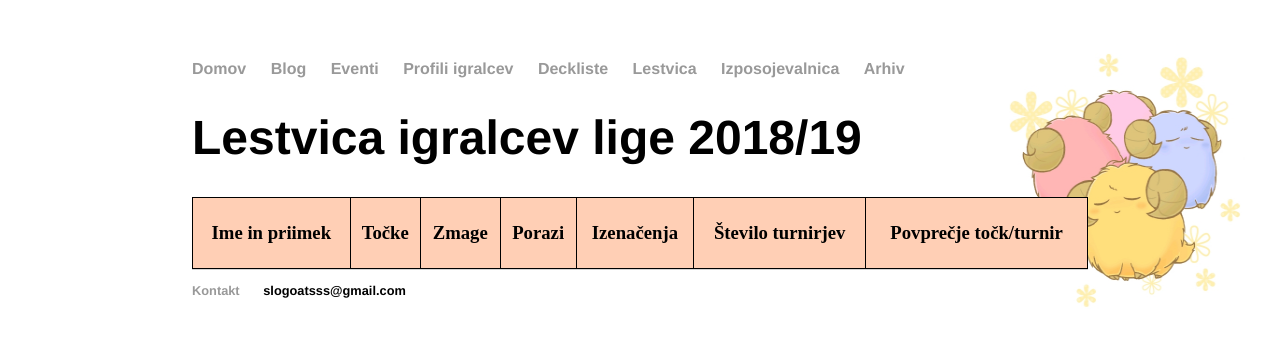
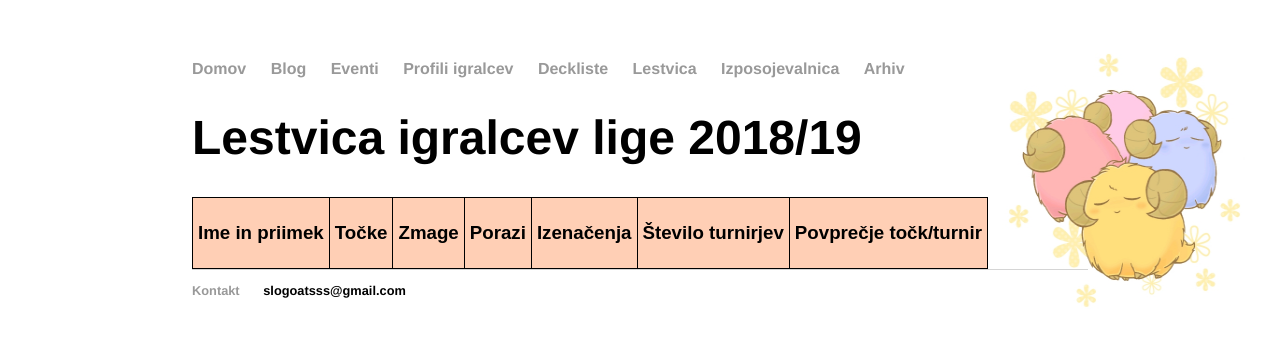
Before and after one commit to slogoatsss/slogoatsss.github.io, a Jekyll site: the page built from lestvica/index.html, in a window 1280 px wide. Shown: the top 346 px of the page. Built offline with Jekyll 4.4.1, drawn with Linux system fonts in a browser that asks for light colours.

Commit message:
Update index.html

```diff
--- a/lestvica/index.html
+++ b/lestvica/index.html
@@ -35,6 +38,7 @@ title: Lestvica
 		padding: 5px;
 		border: 1px solid black;
 		border-collapse: collapse;
+		font-family: arial, sans-serif;
 	}
 	th{
 		background-color: light-pink;
@@ -45,7 +49,7 @@ title: Lestvica
 </style>
 <div class="blurb">
 	<h1>Lestvica igralcev lige 2018/19</h1>
-	<table style="width: 100%">
+	<table id="tabela" style="width: 90%, float: center">
 		<tr>
 			<th><h3>Ime in priimek</h3></th>
 			<th><h3>Točke</h3></th>
```
Also changed, not shown: other parts of lestvica/index.html (+4 -1 lines).
